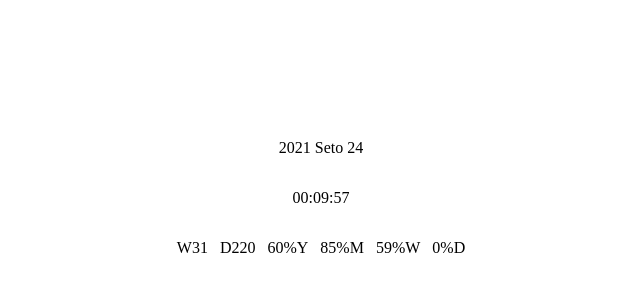
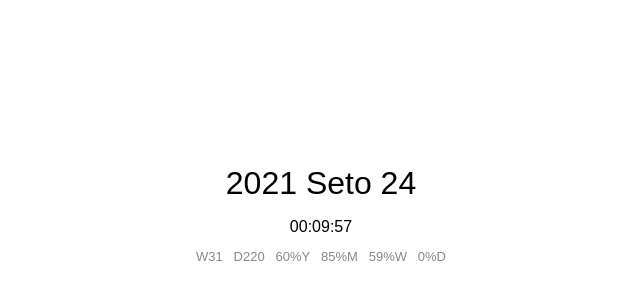
Before and after one commit to RGBz/systems, a website built with webpack: page docs/date.html in a window 1280 px wide. Shown: the part 202-502 px from the top of the page, without its empty margins (319-959 px from the left). Built offline with nearby package versions, Linux system fonts and the light colour scheme.

Commit message:
Fixed styles

```diff
--- a/docs/date.html
+++ b/docs/date.html
@@ -6,7 +6,7 @@
     <meta name="viewport" content="width=device-width, height=device-height, initial-scale=1">
     <meta name="msapplication-TileColor" content="#ffffff">
     <meta name="theme-color" content="#ffffff"><meta name="Description" content="Systems Date">
-    <link rel="stylesheet" type="text/css" href="style.css" media=”screen” />
+    <link rel="stylesheet" type="text/css" href="style.css">
     <script src="systems.js"></script>
     <style>
       html, body {
--- a/docs/style.css
+++ b/docs/style.css
@@ -1,4 +1,4 @@
-html,body {
+html, body {
   font-family: sans-serif;
 }
 
@@ -19,7 +19,7 @@ h1, h2, .center {
 }
 
 p {
-  padding: 1em 10%;
+  margin: 1em 1em 0;
 }
 
 .dark-theme {
```
Also changed, not shown: docs/index.html (+1 -1 lines).
